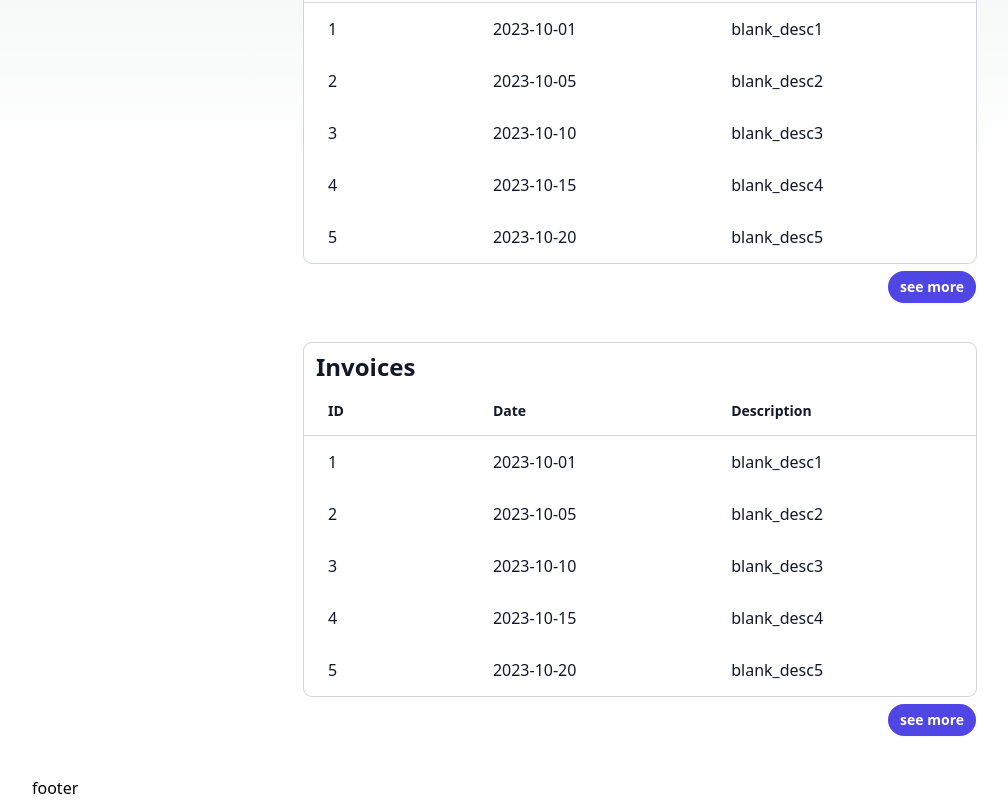
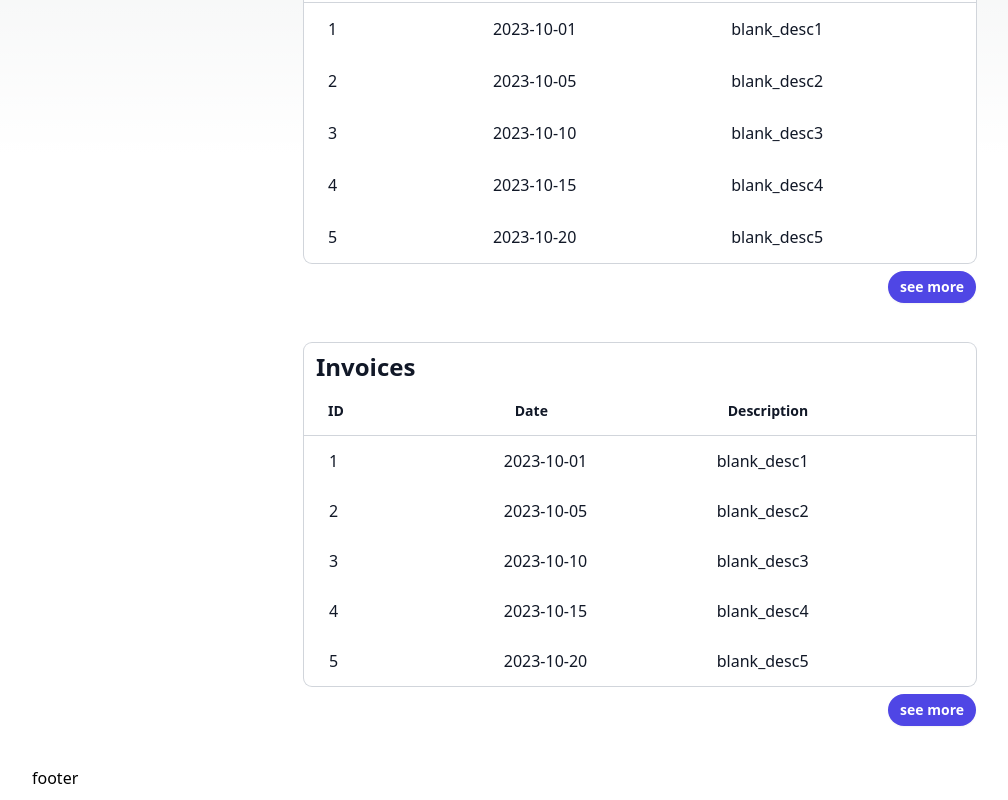
Before and after one commit to silvertrek-capstone/silverpi, a Next.js app in the folder silverpi/: page /home in a window 1280 px wide. Shown: the part 647-1447 px from the top of the page, without its empty margins (0-1008 px from the left). Built offline with nearby package versions, Linux system fonts and the light colour scheme.

Commit message:
messed around with making table rows as links

```diff
--- a/silverpi/src/app/home/page.js
+++ b/silverpi/src/app/home/page.js
@@ -52,12 +52,8 @@ export default function Home() {
       setIsSorted(!isSorted); // Toggle sorting state
     };
 
-
-
     return (
-    <div>
-
-
+    <>
       {/* Tables  Agreements Work Orders Invoices*/}
 
         <div className="px-4 sm:px-6 lg:px-8">
@@ -210,21 +206,28 @@ export default function Home() {
                         <tbody>
                             {/* iterate through data  */}
                           {ids.map((id, index) => (
-                                <tr key={index}>
-                                     <td key={index} className="px-6 py-3.5 text-left font-medium text-gray-900">
-                                        <Link href={`/home/invoices/${id}`}>
-                                            <div className="hover:underline">
+                                <tr key={index} className="hover:bg-gray-100">
+                                    <td key={index} className="text-left font-medium text-gray-900">
+                                        <Link className="block pl-6 py-3" href={`/home/invoices/${id}`}>
+                                            <div>
                                                 {id}
                                             </div>
                                         </Link>
                                     </td>
-                                        <td className="px-3 py-3.5 text-left font-medium text-gray-900">
-                                        {data2[index]} </td>
-                                        <td className="px-3 py-3.5 text-left font-medium text-gray-900">
-                                        {data3[index]} </td>
+                                    <td className=" text-left font-medium text-gray-900">
+                                        <Link className="block py-3" href={`/home/invoices/${id}`}>
+                                            {data2[index]}
+                                        </Link>
+                                    </td>
+                                    <td className=" text-left font-medium text-gray-900">
+                                        <Link className="block py-3" href={`/home/invoices/${id}`}>
+                                            {data3[index]}
+                                        </Link>
+                                    </td>
+
                                 </tr>
                           ))}
-               </tbody>
+                        </tbody>
                     </table>
                     <Link href="./home/invoices">
                          <button type="button"
@@ -243,8 +246,7 @@ export default function Home() {
             </div>
 
         </div> {/* End of Tables  Agreements Work Orders Invoices*/}
-
-    </div>
+    </>
     )
   }
 
```
